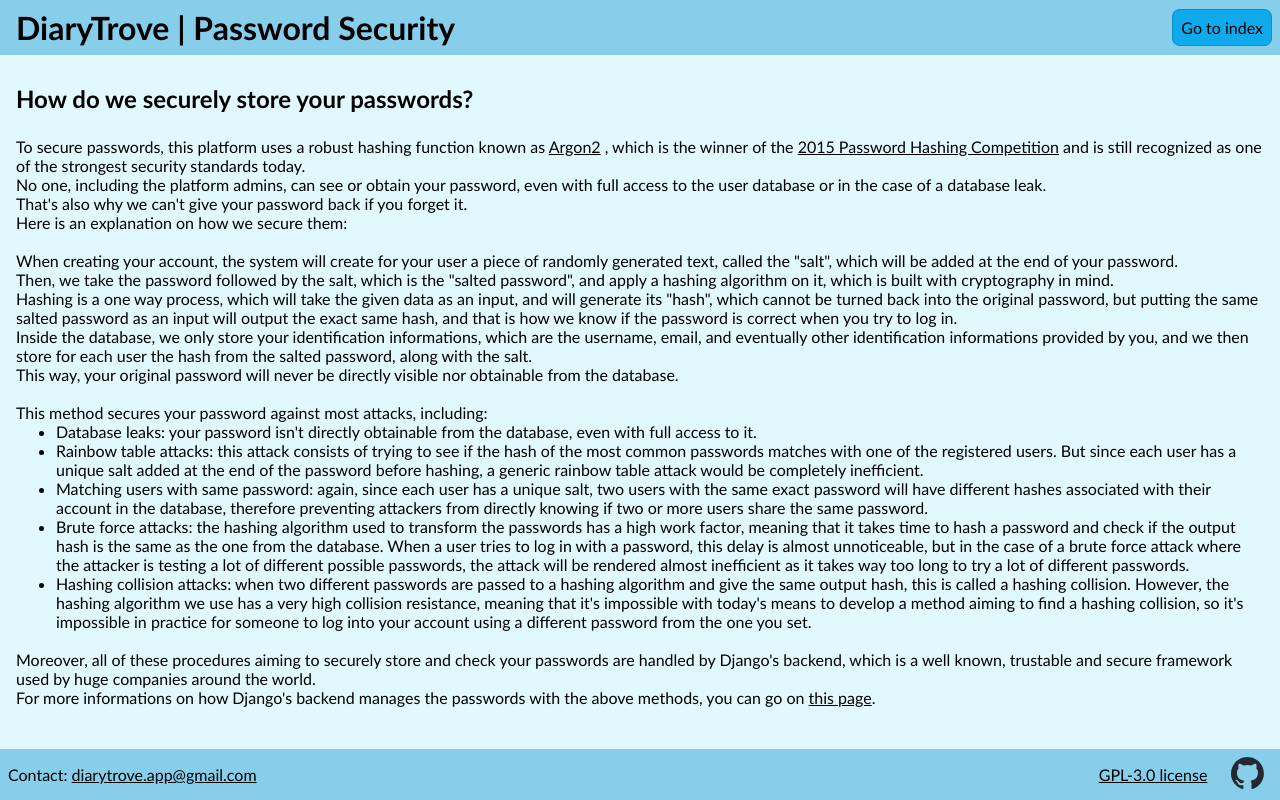
After one commit to ilwan07/DiaryTrove, a Django app: page /passwords/ in a window 1280 px wide. The commit adds this page. Run offline with Django 5.2, Linux system fonts and the light colour scheme.

Commit message:
signup form and interface, information pages, more css styling

```diff
--- a/diarytrove/static/diarytrove/css/style.css
+++ b/diarytrove/static/diarytrove/css/style.css
@@ -7,10 +7,13 @@
     display: flex;
     flex-direction: column;
     min-height: 100vh;
-    text-wrap: balance;
     overflow-wrap: break-word;
     font-family: 'Trebuchet MS', sans-serif;
-    background-color: #e2f8ff;
+    background-color: skyblue;
+}
+
+a {
+    color: black;
 }
 
 header {
@@ -27,8 +30,12 @@
 
 header #title {
     font-size: 2rem;
+}
+
+header #title a {
+    margin: 0;
+    padding: 0;
     text-decoration: none;
-    color: black;
 }
 
 header #headerfill {
@@ -40,7 +47,6 @@
     font-size: 1rem;
     padding: 0.5rem;
     margin-left: 0;
-    color: black;
     text-decoration: none;
     background-color: #10a9eb;
     border: 1.5px solid #0f90c7;
@@ -57,6 +63,7 @@
     padding: 1rem;
     padding-top: 1.5rem;
     padding-bottom: 1.5rem;
+    background-color: #e2f8ff;
 }
 
 main #tagline {
@@ -85,10 +92,6 @@
     flex-grow: 1;
 }
 
-footer #license {
-    color: black;
-}
-
 footer img {
     height: 2rem;
 }
--- a/diarytrove/templates/diarytrove/index.html
+++ b/diarytrove/templates/diarytrove/index.html
@@ -9,9 +9,10 @@
     <link rel="stylesheet" href="{%static 'diarytrove/css/style.css'%}">
     <link rel="shortcut icon" type="image/png" href="{% static 'diarytrove/assets/favicon.png' %}">
 </head>
+
 <body>
     <header>
-        <a href="{%url 'index'%}" id="title"><b> DiaryTrove </b></a>
+        <p id="title"><b><a href="{%url 'index'%}">DiaryTrove</a></b></p>
         <div id="headerfill"></div>
         <div id="buttonrow">
             {%if logged_in%}
@@ -23,6 +24,7 @@
             {%endif%}
         </div>
     </header>
+
     <main>
         <p id="tagline"><i><b>{%trans '"Because your memories are your most precious data"'%}</b></i></p>
         <br>
@@ -35,6 +37,7 @@
         <br><br>
         <h3>{%trans "What are you waiting for? Register right now to start saving your precious memories!"%}</h3>
     </main>
+
     {%include "diarytrove/footer.html"%}
 </body>
 </html>
--- /dev/null
+++ b/diarytrove/templates/diarytrove/passwords.html
@@ -0,0 +1,51 @@
+{% load static %}
+{% load i18n %}
+
+<!DOCTYPE html>
+<html>
+<head>
+    <meta charset="UTF-8">
+    <title>DiaryTrove | {%trans "Password Security"%}</title>
+    <link rel="stylesheet" href="{%static 'diarytrove/css/style.css'%}">
+    <link rel="shortcut icon" type="image/png" href="{% static 'diarytrove/assets/favicon.png' %}">
+</head>
+
+<body>
+    <header>
+        <p id="title"><b><a href="{%url 'index'%}">DiaryTrove</a> | {%trans "Password Security"%}</b></p>
+        <div id="headerfill"></div>
+        <div id="buttonrow">
+            <a href="{%url 'index'%}">{%trans "Go to index"%}</a>
+        </div>
+    </header>
+
+    <main>
+        <h2>{% trans "How do we securely store your passwords?" %}</h2>
+        <br>
+        <p>{% trans "To secure passwords, this platform uses a robust hashing function known as" %} <a target="_blank" href="{% trans 'https://en.wikipedia.org/wiki/Argon2' %}">Argon2</a> {% trans ", which is the winner of the" %} <a target="_blank" href="{% trans 'https://en.wikipedia.org/wiki/Password_Hashing_Competition' %}">2015 Password Hashing Competition</a> {% trans "and is still recognized as one of the strongest security standards today." %}</p>
+        <p>{% trans "No one, including the platform admins, can see or obtain your password, even with full access to the user database or in the case of a database leak." %}</p>
+        <p>{% trans "That's also why we can't give your password back if you forget it." %}</p>
+        <p>{% trans "Here is an explanation on how we secure them:" %}</p>
+        <br>
+        <p>{% trans 'When creating your account, the system will create for your user a piece of randomly generated text, called the "salt", which will be added at the end of your password.' %}</p>
+        <p>{% trans 'Then, we take the password followed by the salt, which is the "salted password", and apply a hashing algorithm on it, which is built with cryptography in mind.' %}</p>
+        <p>{% trans 'Hashing is a one way process, which will take the given data as an input, and will generate its "hash", which cannot be turned back into the original password, but putting the same salted password as an input will output the exact same hash, and that is how we know if the password is correct when you try to log in.' %}</p>
+        <p>{% trans "Inside the database, we only store your identification informations, which are the username, email, and eventually other identification informations provided by you, and we then store for each user the hash from the salted password, along with the salt." %}</p>
+        <p>{% trans "This way, your original password will never be directly visible nor obtainable from the database." %}</p>
+        <br>
+        <p>{% trans "This method secures your password against most attacks, including:" %}</p>
+        <ul>
+            <li>{% trans "Database leaks: your password isn't directly obtainable from the database, even with full access to it." %}</li>
+            <li>{% trans "Rainbow table attacks: this attack consists of trying to see if the hash of the most common passwords matches with one of the registered users. But since each user has a unique salt added at the end of the password before hashing, a generic rainbow table attack would be completely inefficient." %}</li>
+            <li>{% trans "Matching users with same password: again, since each user has a unique salt, two users with the same exact password will have different hashes associated with their account in the database, therefore preventing attackers from directly knowing if two or more users share the same password." %}</li>
+            <li>{% trans "Brute force attacks: the hashing algorithm used to transform the passwords has a high work factor, meaning that it takes time to hash a password and check if the output hash is the same as the one from the database. When a user tries to log in with a password, this delay is almost unnoticeable, but in the case of a brute force attack where the attacker is testing a lot of different possible passwords, the attack will be rendered almost inefficient as it takes way too long to try a lot of different passwords." %}</li>
+            <li>{% trans "Hashing collision attacks: when two different passwords are passed to a hashing algorithm and give the same output hash, this is called a hashing collision. However, the hashing algorithm we use has a very high collision resistance, meaning that it's impossible with today's means to develop a method aiming to find a hashing collision, so it's impossible in practice for someone to log into your account using a different password from the one you set." %}</li>
+        </ul>
+        <br>
+        <p>{% trans "Moreover, all of these procedures aiming to securely store and check your passwords are handled by Django's backend, which is a well known, trustable and secure framework used by huge companies around the world." %}</p>
+        <p>{% trans "For more informations on how Django's backend manages the passwords with the above methods, you can go on" %} <a target="_blank" href="{% trans 'https://docs.djangoproject.com/en/5.2/topics/auth/passwords/' %}">{% trans "this page" %}</a>.</p>
+    </main>
+
+    {%include "diarytrove/footer.html"%}
+</body>
+</html>
--- a/diarytrove/urls.py
+++ b/diarytrove/urls.py
@@ -8,4 +8,6 @@
     path("signup/", views.auth_signup, name="signup"),
     path("login/", views.auth_login, name="login"),
     path("logout/", views.auth_logout, name="logout"),
+    path("conditions/", views.conditions, name="conditions"),
+    path("passwords/", views.passwords, name="passwords"),
 ]
--- a/diarytrove/views.py
+++ b/diarytrove/views.py
@@ -9,7 +9,7 @@
 from django.utils.translation import gettext as _
 
 from .models import Profile
-from .forms import LoginForm
+from .forms import LoginForm, SignupForm
 
 import datetime
 
@@ -25,7 +25,20 @@
     """
     Page to create a new account, also handles POST data
     """
-    return HttpResponse("NOT IMPLEMENTED")
+    if request.user.is_authenticated:
+        return redirect("home")
+
+    error_message = None
+    if request.method == "POST":
+        # Handle the signup data
+        form = SignupForm(request.POST)
+        #TODO
+
+    else:
+        # Create the form and give the page
+        form = SignupForm()
+
+    return render(request, "diarytrove/signup.html", {"form": form, "error":error_message})
 
 
 def auth_login(request:HttpRequest):
@@ -87,6 +100,20 @@
     return redirect("index")
 
 
+def conditions(request:HttpRequest):
+    """
+    Returns  page with the terms and conditions
+    """
+    return render(request, "diarytrove/conditions.html")
+
+
+def passwords(request:HttpRequest):
+    """
+    Returns a page explaining password security
+    """
+    return render(request, "diarytrove/passwords.html")
+
+
 @login_required
 def home(request:HttpRequest):
     """
--- a/website/settings.py
+++ b/website/settings.py
@@ -31,7 +31,7 @@
 
 WEB_DOMAIN = 'diarytrove.woah.pw'
 
-ALLOWED_HOSTS = ['*']
+ALLOWED_HOSTS = [WEB_DOMAIN, 'localhost']
 
 
 # Application definition
@@ -152,9 +152,6 @@
 EMAIL_HOST_PASSWORD = os.getenv('EMAIL_HOST_PASSWORD')
 DEFAULT_FROM_EMAIL = os.getenv('EMAIL_HOST_USER')
 
-# Site ID
-SITE_ID = 1
-
 # Some URLs
 LOGIN_URL = 'login'
 
```
Also changed, not shown: other parts of diarytrove/static/diarytrove/css/style.css (+28 -1 lines), diarytrove/forms.py (+8 -1 lines), diarytrove/templates/diarytrove/conditions.html (added, +42 -0 lines), diarytrove/templates/diarytrove/login.html (+6 -3 lines), diarytrove/templates/diarytrove/signup.html (added, +41 -0 lines).
